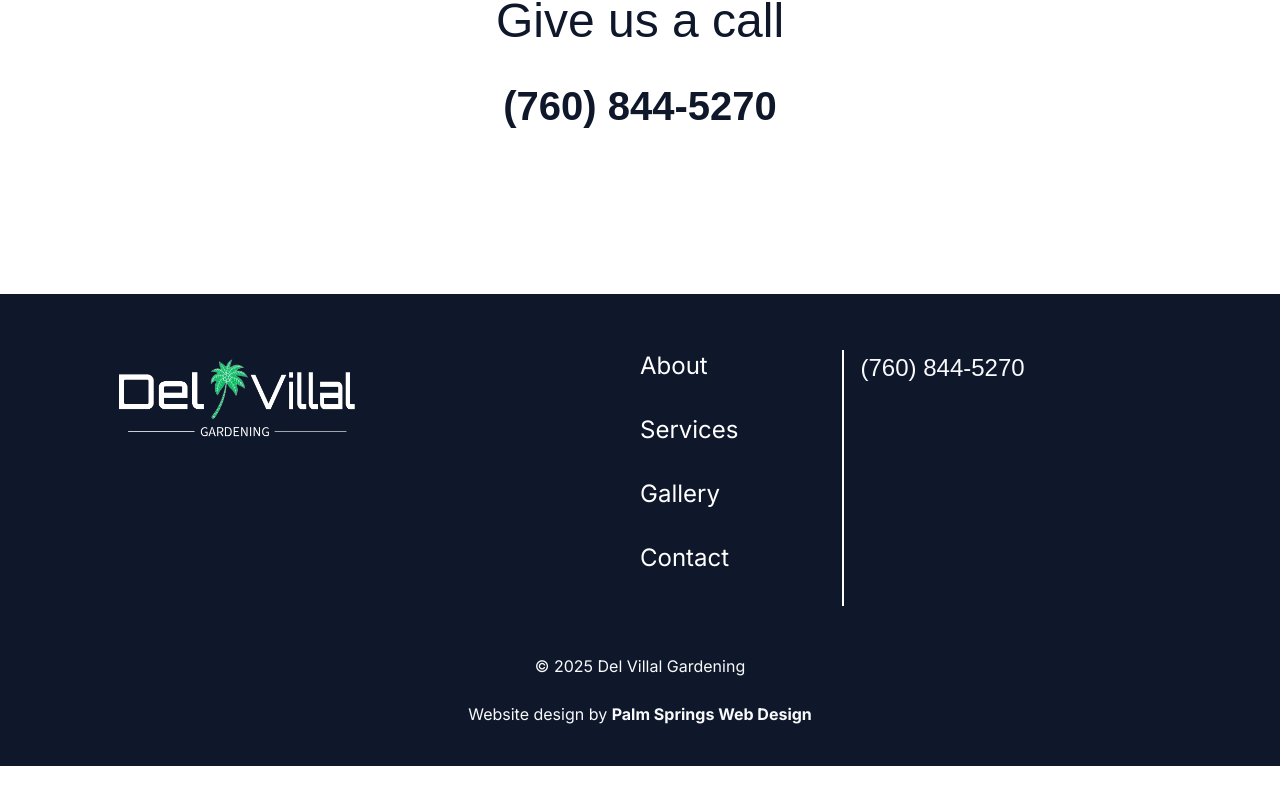
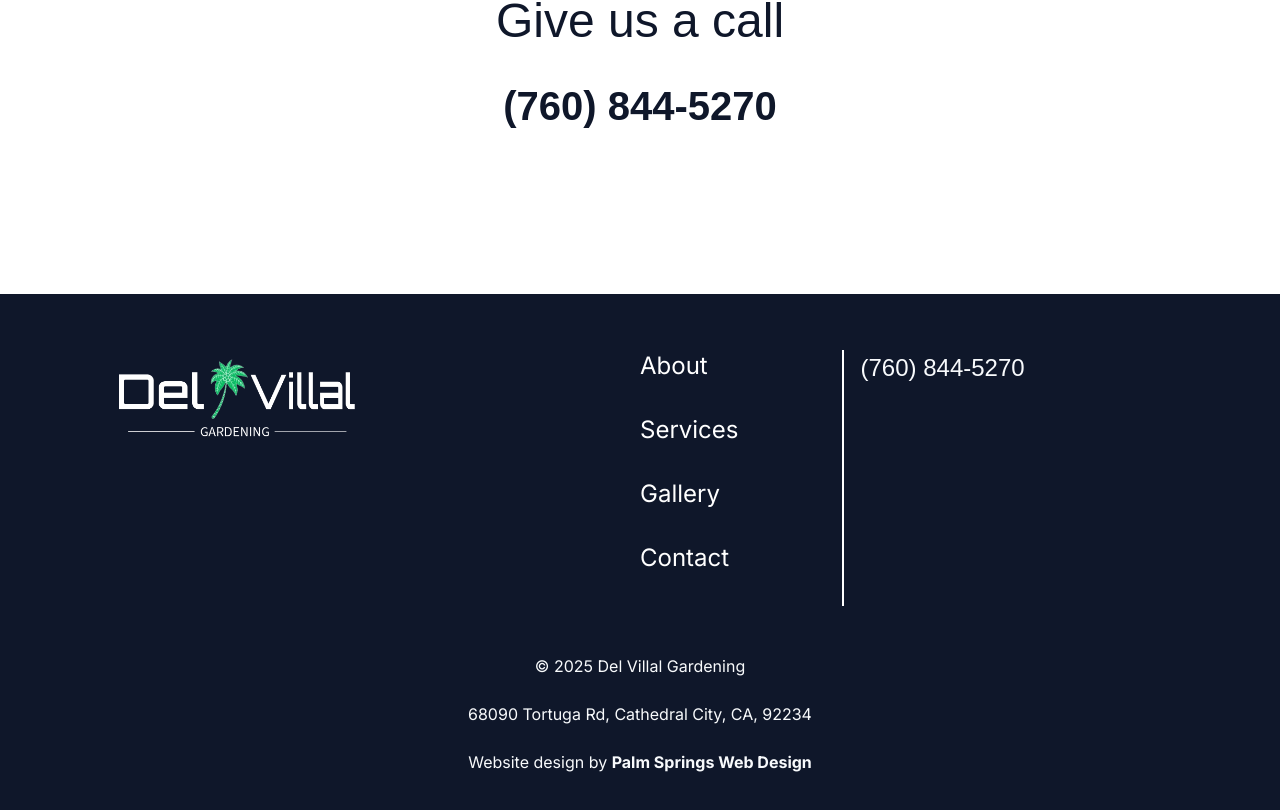
Before and after one commit to jbentley10/del-villal-gardening, a Next.js app: page /contact in a window 1280 px wide. Shown: the part 537-1347 px from the top of the page. Before the commit the page ends 1303 px from the top, so only its background shows below. Built offline with nearby package versions, Linux system fonts and the light colour scheme; a web font is replaced by a local one.

Commit message:
Add address to the footer

```diff
--- a/src/components/footer.tsx
+++ b/src/components/footer.tsx
@@ -37,6 +37,9 @@ export const Footer = () => {
         &copy; {new Date().getFullYear()}{" "}Del Villal Gardening
         <br />
         <br />
+        68090 Tortuga Rd, Cathedral City, CA, 92234
+        <br />
+        <br />
         Website design by <Link
           className={"font-bold"}
           href='https://palmspringswebdesign.net'
```
